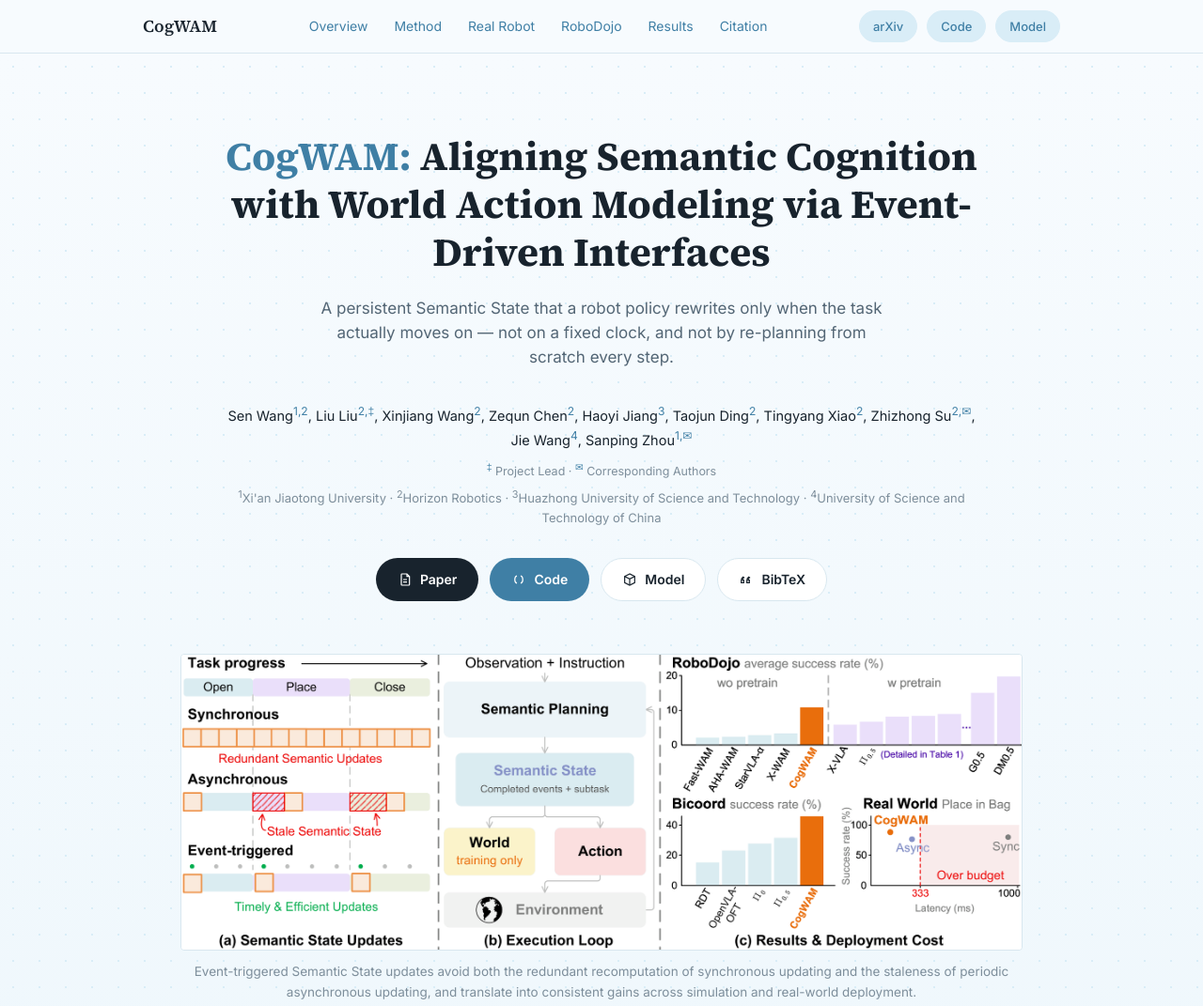
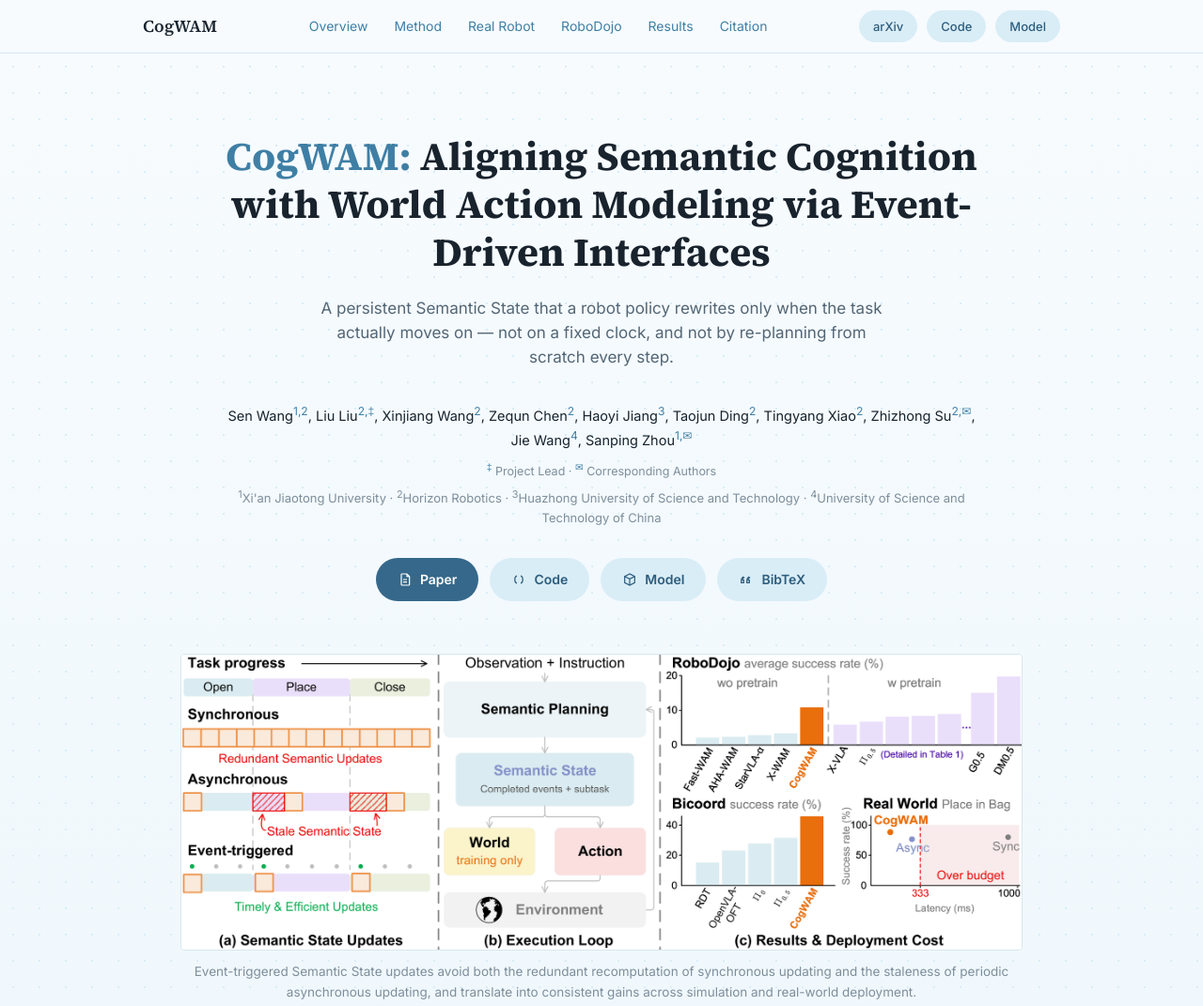
Before and after one commit to HorizonRobotics/CogWAM, a plain HTML site: page index.html in a window 1280 px wide. Shown: the top 1071 px of the page at 94% size. Drawn offline with Linux system fonts and the light colour scheme.

Commit message:
style: unify the hero action buttons into one blue system
The four buttons used three competing treatments — near-black solid, blue
solid, and two white outlines — so the row had no hierarchy and the black
sat outside the page's blue palette. Now: Paper is the single solid
primary, the other three share one tonal fill.

Colours are darkened off --accent-dark because the original pairings were
below the WCAG AA 4.5:1 floor for 14px text (white on --accent-dark was
4.38:1; --accent-dark on --accent-soft was 3.63:1). All four states now
range 5.86:1 to 7.07:1. The nav pills used the same failing pair and were
moved to the matching colour.

```diff
--- a/css/style.css
+++ b/css/style.css
@@ -117,7 +117,7 @@ a:hover { text-decoration: underline; }
 .pill:hover {
   background: var(--accent-soft);
   border-color: var(--accent-soft);
-  color: var(--accent-dark);
+  color: #2c5d7d;
   transform: translateY(-1px);
   box-shadow: 0 4px 10px rgba(63, 127, 165, 0.16);
 }
@@ -139,7 +139,7 @@ a:hover { text-decoration: underline; }
 .pill.primary {
   background: var(--accent-soft);
   border-color: var(--accent-soft);
-  color: var(--accent-dark);
+  color: #2c5d7d;
 }
 
 .pill.primary:hover {
@@ -283,22 +283,25 @@ section:nth-of-type(even) {
 
 .hero-btn:hover { text-decoration: none; transform: translateY(-2px); }
 
-.hero-btn.dark { background: var(--text); color: #fff; }
-.hero-btn.dark:hover { background: #0f1720; box-shadow: 0 8px 18px rgba(15, 23, 32, 0.28); }
+/* Primary action — the one button that carries the page's main intent.
+   #35688a rather than --accent-dark: white on --accent-dark is only 4.38:1,
+   under the 4.5:1 AA floor for 14px text. This is 6.00:1. */
+.hero-btn.primary { background: #35688a; color: #fff; }
+.hero-btn.primary:hover { background: #2c5d7d; box-shadow: 0 8px 18px rgba(63, 127, 165, 0.28); }
 
-.hero-btn.accent { background: var(--accent-dark); color: #fff; }
-.hero-btn.accent:hover { background: #35688a; box-shadow: 0 8px 18px rgba(63, 127, 165, 0.32); }
-
-.hero-btn.outline {
-  background: var(--surface);
-  border-color: var(--border);
-  color: var(--text);
+/* Secondary actions — same hue, lighter weight. No hard border: the tint
+   alone separates them from the page, which keeps the row calm. Text is
+   #2c5d7d (5.86:1 on the soft tint), not --accent-dark, for the same reason. */
+.hero-btn.tonal {
+  background: var(--accent-soft);
+  border-color: transparent;
+  color: #2c5d7d;
 }
-.hero-btn.outline:hover {
-  background: var(--accent-soft);
-  border-color: var(--accent-soft);
-  color: var(--accent-dark);
-  box-shadow: 0 8px 18px rgba(63, 127, 165, 0.16);
+.hero-btn.tonal:hover {
+  background: #c9e4f2;
+  border-color: transparent;
+  color: #24506c;
+  box-shadow: 0 8px 18px rgba(63, 127, 165, 0.18);
 }
 
 .hero-btn.disabled {
--- a/js/main.js
+++ b/js/main.js
@@ -51,10 +51,10 @@
     }
     if (heroActions) {
       heroActions.innerHTML = [
-        heroPill("paper", "Paper", CFG.arxivUrl, { style: "dark" }),
-        heroPill("code", "Code", CFG.repoUrl, { style: "accent" }),
-        heroPill("model", "Model", CFG.modelUrl, { style: "outline" }),
-        heroPill("quote", "BibTeX", null, { style: "outline", scrollTo: "#citation" }),
+        heroPill("paper", "Paper", CFG.arxivUrl, { style: "primary" }),
+        heroPill("code", "Code", CFG.repoUrl, { style: "tonal" }),
+        heroPill("model", "Model", CFG.modelUrl, { style: "tonal" }),
+        heroPill("quote", "BibTeX", null, { style: "tonal", scrollTo: "#citation" }),
       ].join("");
     }
     if (footerLinks) {
```
